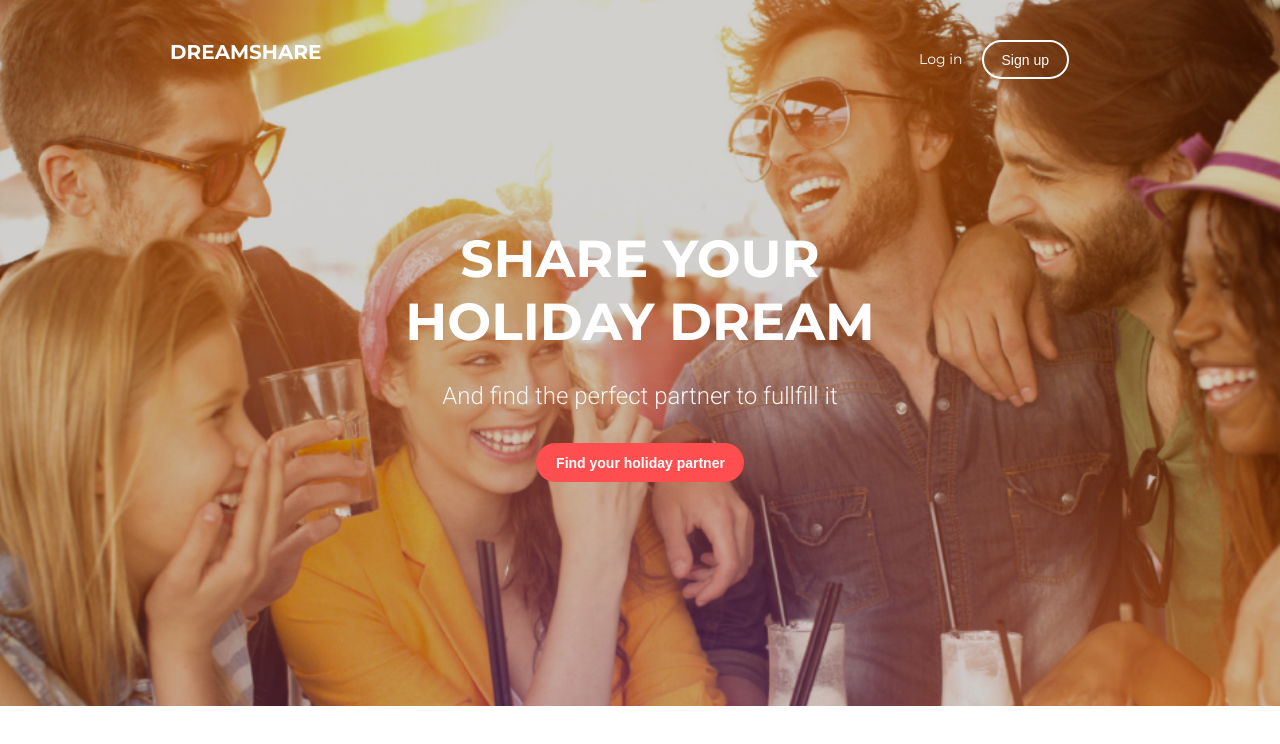
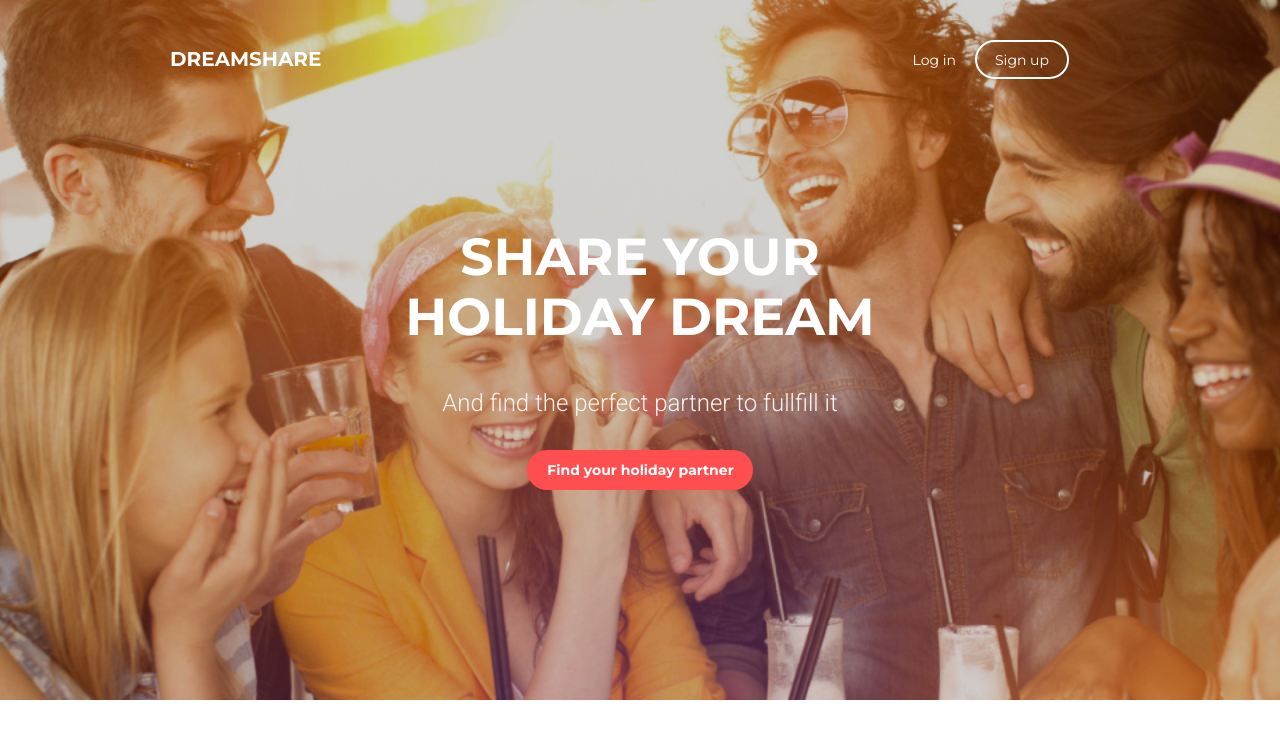
Before and after one commit to d08801733/dreamshare, a website: page src/index.html in a window 1280 px wide. Drawn offline with Linux system fonts and the light colour scheme.

Commit message:
Minor improvements. Change header, add promo section and modern-normalize.css

```diff
--- a/src/index.html
+++ b/src/index.html
@@ -10,20 +10,19 @@
       href="https://fonts.googleapis.com/css2?family=Montserrat:ital,wght@0,100..900;1,100..900&display=swap"
       rel="stylesheet"
     />
-    <link rel="preconnect" href="https://fonts.googleapis.com" />
-    <link rel="preconnect" href="https://fonts.gstatic.com" crossorigin />
     <link
       href="https://fonts.googleapis.com/css2?family=Roboto:wght@300;400;700&display=swap"
       rel="stylesheet"
     />
+    <link rel="stylesheet" href="css/modern-normalize.min.css" />
     <link rel="stylesheet" href="css/styles.min.css" />
   </head>
   <body>
-    <header class="header">
+    <section class="promo">
       <div class="container">
-        <nav class="header__navbar">
+        <header class="header">
           <div class="header__wrapper">
-            <h1 class="header__title">Dreamshare</h1>
+            <a class="header__logo">Dreamshare</a>
           </div>
 
           <div class="header__wrapper">
@@ -31,17 +30,17 @@
 
             <button class="header__signup">Sign up</button>
           </div>
-        </nav>
+        </header>
 
-        <h2 class="header__subtitle">
+        <h1 class="promo__title">
           Share your <br />
           holiday dream
-        </h2>
+        </h1>
 
-        <p class="header__text">And find the perfect partner to fullfill it</p>
+        <p class="promo__text">And find the perfect partner to fullfill it</p>
 
-        <button class="header__btn">Find your holiday partner</button>
+        <button class="promo__btn">Find your holiday partner</button>
       </div>
-    </header>
+    </section>
   </body>
 </html>
--- a/src/sass/_header.scss
+++ b/src/sass/_header.scss
@@ -1,28 +1,26 @@
 .header {
-  padding: 40px 0 224px 0;
-  background: url("../images/background.jpg") center center / cover no-repeat;
-  min-height: 700px;
+  display: flex;
+  justify-content: space-between;
 
-  &__navbar {
+  &__wrapper {
     display: flex;
-    justify-content: space-between;
+    align-items: center;
+
+    &:nth-child(2) {
+      gap: 19px;
+      margin-right: 41px;
+    }
   }
 
-  &__wrapper:nth-child(2) {
-    display: flex;
-    gap: 19px;
-    margin-right: 41px;
-  }
-
-  &__title {
+  &__logo {
     font-weight: 700;
     font-size: 20px;
     color: #fff;
     text-transform: uppercase;
+    text-decoration: none;
   }
 
   &__login {
-    margin-top: 10px;
     font-weight: 400;
     font-size: 14px;
     color: #fff;
@@ -38,35 +36,4 @@
     border: 2px solid #fff;
     border-radius: 40px;
   }
-
-  &__subtitle {
-    margin-top: 148px;
-    font-weight: 700;
-    font-size: 52px;
-    text-align: center;
-    color: #fff;
-    text-transform: uppercase;
-  }
-
-  &__text {
-    margin-top: 29px;
-    font-family: "Roboto";
-    font-weight: 300;
-    font-size: 24px;
-    text-align: center;
-    color: #f7f3f2;
-  }
-
-  &__btn {
-    display: block;
-    margin: 33px auto 0 auto;
-    padding: 12px 19px 11px 20px;
-    font-weight: 700;
-    font-size: 14px;
-    text-align: center;
-    color: #fff;
-    background-color: #ff4e50;
-    border-radius: 40px;
-    border: none;
-  }
 }
--- /dev/null
+++ b/src/sass/_promo.scss
@@ -0,0 +1,36 @@
+.promo {
+  padding-top: 40px;
+  background: url("../images/background.jpg") center center / cover no-repeat;
+  min-height: 700px;
+
+  &__title {
+    margin-top: 148px;
+    font-weight: 700;
+    font-size: 52px;
+    text-align: center;
+    color: #fff;
+    text-transform: uppercase;
+  }
+
+  &__text {
+    margin-top: 29px;
+    font-family: "Roboto";
+    font-weight: 300;
+    font-size: 24px;
+    text-align: center;
+    color: #f7f3f2;
+  }
+
+  &__btn {
+    display: block;
+    margin: 33px auto 0 auto;
+    padding: 12px 19px 11px 20px;
+    font-weight: 700;
+    font-size: 14px;
+    text-align: center;
+    color: #fff;
+    background-color: #ff4e50;
+    border-radius: 40px;
+    border: none;
+  }
+}
--- a/src/sass/styles.scss
+++ b/src/sass/styles.scss
@@ -1,9 +1,3 @@
-* {
-  padding: 0;
-  margin: 0;
-  box-sizing: border-box;
-}
-
 html {
   font-family: "Montserrat", "Roboto", sans-serif;
 }
@@ -17,4 +11,5 @@ button {
   cursor: pointer;
 }
 
+@import "promo";
 @import "header";
```
Also changed, not shown: src/css/modern-normalize.min.css (added), src/css/styles.min.css.
